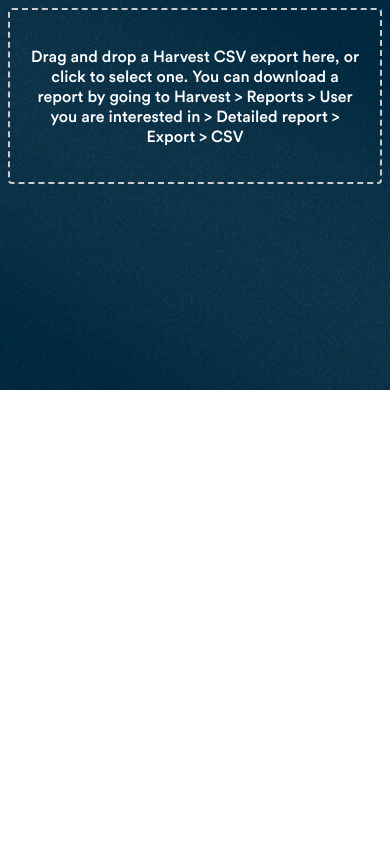
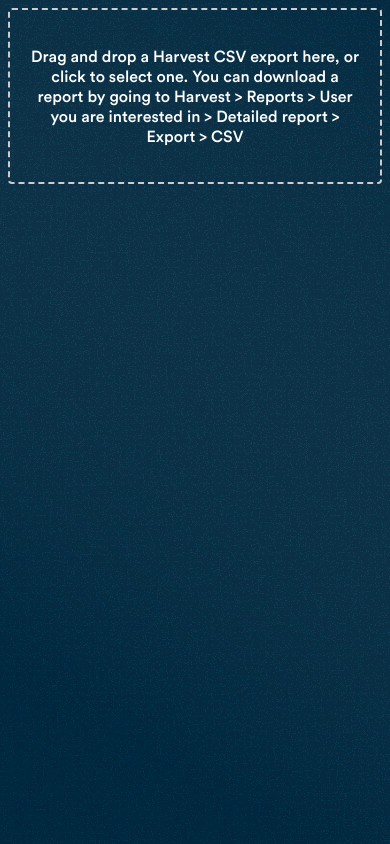
Before and after one commit to ptbrowne/harvest-year-review, a React (Vite) app: page / in a window 390 px wide. Built offline with nearby package versions, Linux system fonts and the light colour scheme; what @spissvinkel/simplex-noise would draw is missing.

Commit message:
feat: Make background responsive

```diff
--- a/src/Background.tsx
+++ b/src/Background.tsx
@@ -1,120 +1,10 @@
+import bg from "./background.svg?url";
+
 export const Background = () => {
   return (
-    <svg
+    <div
       className="bg"
-      xmlns="http://www.w3.org/2000/svg"
-      version="1.1"
-      viewBox="0 0 700 700"
-      id="gggrain"
-    >
-      <defs>
-        <linearGradient
-          gradientTransform="rotate(-150, 0.5, 0.5)"
-          x1="50%"
-          y1="0%"
-          x2="50%"
-          y2="100%"
-          id="gggrain-gradient2"
-        >
-          <stop stop-color="#00273E" stop-opacity="1" offset="-0%"></stop>
-          <stop
-            stop-color="rgba(255,255,255,0)"
-            stop-opacity="0"
-            offset="100%"
-          ></stop>
-        </linearGradient>
-        <linearGradient
-          gradientTransform="rotate(150, 0.5, 0.5)"
-          x1="50%"
-          y1="0%"
-          x2="50%"
-          y2="100%"
-          id="gggrain-gradient3"
-        >
-          <stop stop-color="#00273E" stop-opacity="1"></stop>
-          <stop
-            stop-color="rgba(255,255,255,0)"
-            stop-opacity="0"
-            offset="100%"
-          ></stop>
-        </linearGradient>
-        <filter
-          id="gggrain-filter"
-          x="-20%"
-          y="-20%"
-          width="140%"
-          height="140%"
-          filterUnits="objectBoundingBox"
-          primitiveUnits="userSpaceOnUse"
-          color-interpolation-filters="sRGB"
-        >
-          <feTurbulence
-            type="fractalNoise"
-            baseFrequency="1.05"
-            numOctaves="2"
-            seed="137"
-            stitchTiles="stitch"
-            x="0%"
-            y="0%"
-            width="100%"
-            height="100%"
-            result="turbulence"
-          ></feTurbulence>
-          <feColorMatrix
-            type="saturate"
-            values="0"
-            x="0%"
-            y="0%"
-            width="100%"
-            height="100%"
-            in="turbulence"
-            result="colormatrix"
-          ></feColorMatrix>
-          <feComponentTransfer
-            x="0%"
-            y="0%"
-            width="100%"
-            height="100%"
-            in="colormatrix"
-            result="componentTransfer"
-          >
-            <feFuncR type="linear" slope="3"></feFuncR>
-            <feFuncG type="linear" slope="3"></feFuncG>
-            <feFuncB type="linear" slope="3"></feFuncB>
-          </feComponentTransfer>
-          <feColorMatrix
-            x="0%"
-            y="0%"
-            width="100%"
-            height="100%"
-            in="componentTransfer"
-            result="colormatrix2"
-            type="matrix"
-            values="1 0 0 0 0
-          0 1 0 0 0
-          0 0 1 0 0
-          0 0 0 21 -13"
-          ></feColorMatrix>
-        </filter>
-      </defs>
-      <g>
-        <rect width="100%" height="100%" fill="#00273E"></rect>
-        {/* <rect width="100%" height="100%" fill="url(#gggrain-gradient3)"></rect> */}
-        <rect
-          width="100%"
-          height="100%"
-          opacity="0.2"
-          fill="url(#gggrain-gradient2)"
-        ></rect>
-        <rect
-          width="100%"
-          height="100%"
-          fill="transparent"
-          filter="url(#gggrain-filter)"
-          opacity="0.2"
-          style={{ mixBlendMode: "soft-light" }}
-        ></rect>
-      </g>
-    </svg>
+      style={{ backgroundImage: `url(${bg})`, backgroundSize: "cover" }}
+    />
   );
 };
--- a/src/styles.css
+++ b/src/styles.css
@@ -32,6 +32,8 @@
   left: 0;
   right: 0;
   bottom: 0;
+  width: 100%;
+  height: 100%;
 
   pointer-events: none;
   z-index: -1;
```
Also changed, not shown: src/background.svg (added).
